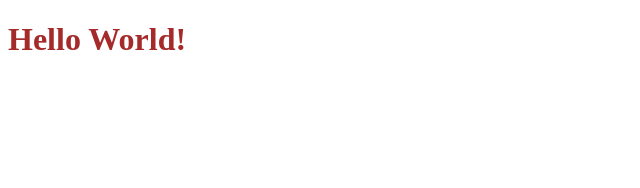
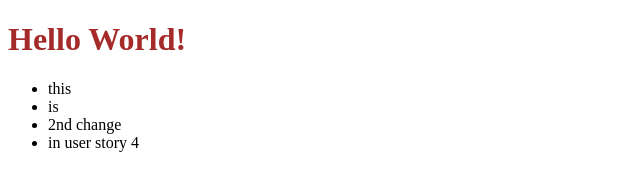
Before and after one commit to KapilSukhdhane/Project, a plain HTML site: page index.html in a window 1280 px wide. Shown: the whole page, without its empty margins (0-640 px from the left). Drawn offline with Linux system fonts and the light colour scheme.

Commit message:
testing a new feature

```diff
--- a/index.html
+++ b/index.html
@@ -7,5 +7,11 @@
     </head>
     <body>
     <h1>Hello World!</h1>
+    <ul>
+        <li>this</li>
+        <li>is</li>
+        <li>2nd change </li>
+        <li>in user story 4</li>
+    </ul>
     </body>
 </html>
```
Also changed, not shown: newFeature/text.txt (added).
